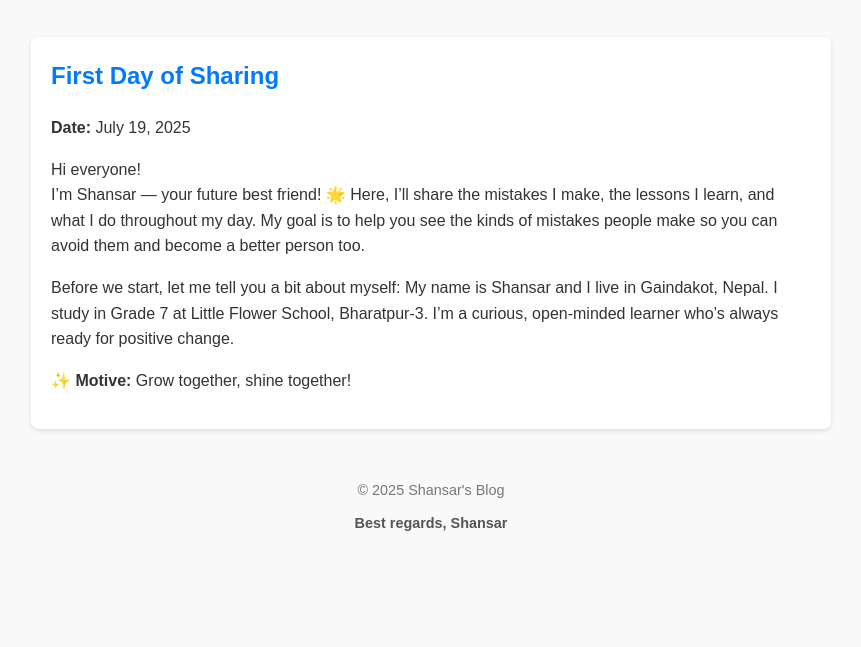
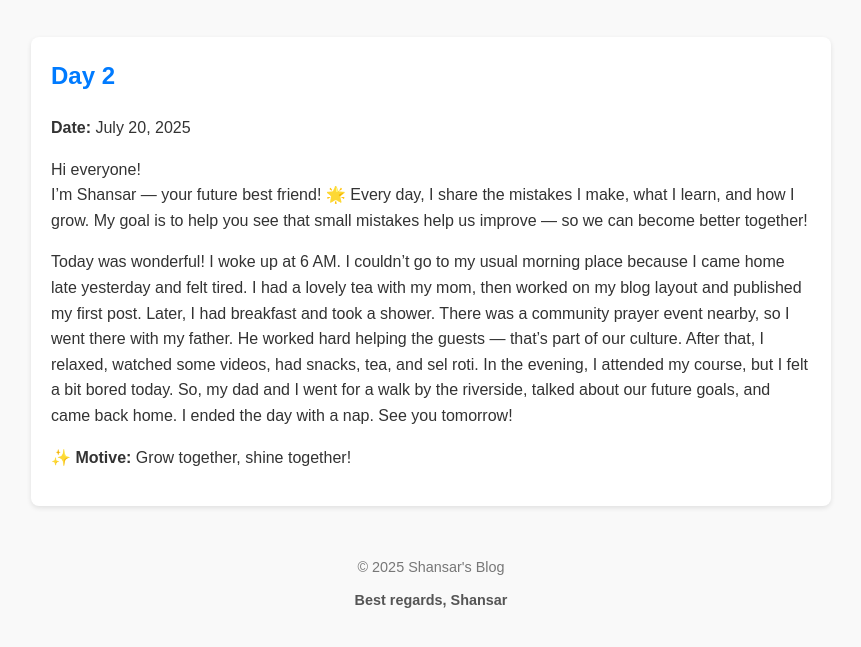
Before and after one commit to shansar0/Daily-blog, a plain HTML site: page index.html in a window 1280 px wide. Shown: the part 133-780 px from the top of the page, without its empty margins (209-1070 px from the left). Drawn offline with Linux system fonts and the light colour scheme.

Commit message:
Add files via upload

```diff
--- a/index.html
+++ b/index.html
@@ -64,25 +64,15 @@
   </header>
 
   <article>
-    <h2>First Day of Sharing</h2>
-    <p><strong>Date:</strong> July 19, 2025</p>
+    <h2>Day 2</h2>
+    <p><strong>Date:</strong> July 20, 2025</p>
     <p>Hi everyone!<br>
     I’m Shansar — your future best friend! 🌟
-    Here, I’ll share the mistakes I make, the lessons I learn, and what I do throughout my day. My goal is to help you see the kinds of mistakes people make so you can avoid them and become a better person too.
+    Every day, I share the mistakes I make, what I learn, and how I grow. My goal is to help you see that small mistakes help us improve — so we can become better together!
     </p>
-    <p>Before we start, let me tell you a bit about myself:
-    My name is Shansar and I live in Gaindakot, Nepal. I study in Grade 7 at Little Flower School, Bharatpur-3. I’m a curious, open-minded learner who’s always ready for positive change.</p>
+    <p>Today was wonderful! I woke up at 6 AM. I couldn’t go to my usual morning place because I came home late yesterday and felt tired. I had a lovely tea with my mom, then worked on my blog layout and published my first post. Later, I had breakfast and took a shower. There was a community prayer event nearby, so I went there with my father. He worked hard helping the guests — that’s part of our culture. After that, I relaxed, watched some videos, had snacks, tea, and sel roti. In the evening, I attended my course, but I felt a bit bored today. So, my dad and I went for a walk by the riverside, talked about our future goals, and came back home. I ended the day with a nap. See you tomorrow!</p>
     <p>✨ <strong>Motive:</strong> Grow together, shine together!</p>
   </article>
-
-  <!-- Copy and paste <article> for new posts -->
-  <!-- Example:
-  <article>
-    <h2>Next Blog Title</h2>
-    <p><strong>Date:</strong> July 20, 2025</p>
-    <p>Another blog text goes here...</p>
-  </article>
-  -->
 
   <footer>
     &copy; 2025 Shansar's Blog
```
